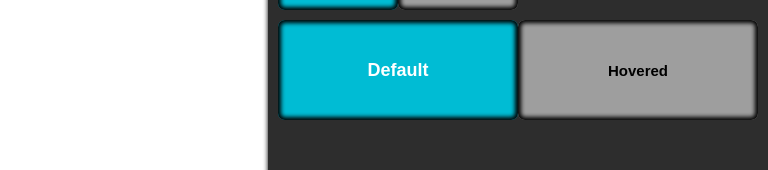
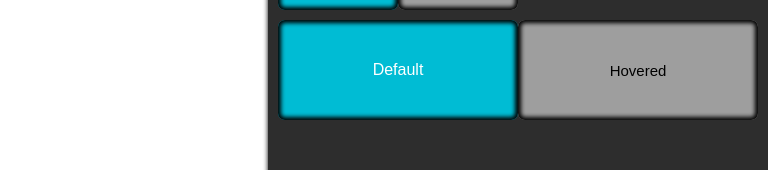
Before and after one commit to dcouch440/form-designer, a React (Create React App) app: page / in a window 1280 px wide. Shown: the top 170 px of the page, without its empty margins (512-1280 px from the left). Built offline with nearby package versions, Linux system fonts and the light colour scheme.

Commit message:
change styles

```diff
--- a/src/components/StyleOptionsButton/styles.js
+++ b/src/components/StyleOptionsButton/styles.js
@@ -13,8 +13,8 @@ export const SelectionButton = styled.button`
   grid-column: ${({span}) => span ? 'span ' + span : null};
   background-color: ${({isActive}) => isActive ? '#00bcd4' : '#9e9e9e'};
   color: ${({isActive}) => isActive ? 'white' : 'black'};
-  font-weight: 600;
-  font-size: ${({isActive}) => isActive ? '18px' : '15px'};
+  font-weight: 500;
+  font-size: ${({isActive}) => isActive ? '16px' : '15px'};
   font-family: sans-serif;
   border-radius: 7px;
   box-shadow: inset 0px 0px 4px 3px black;
```
